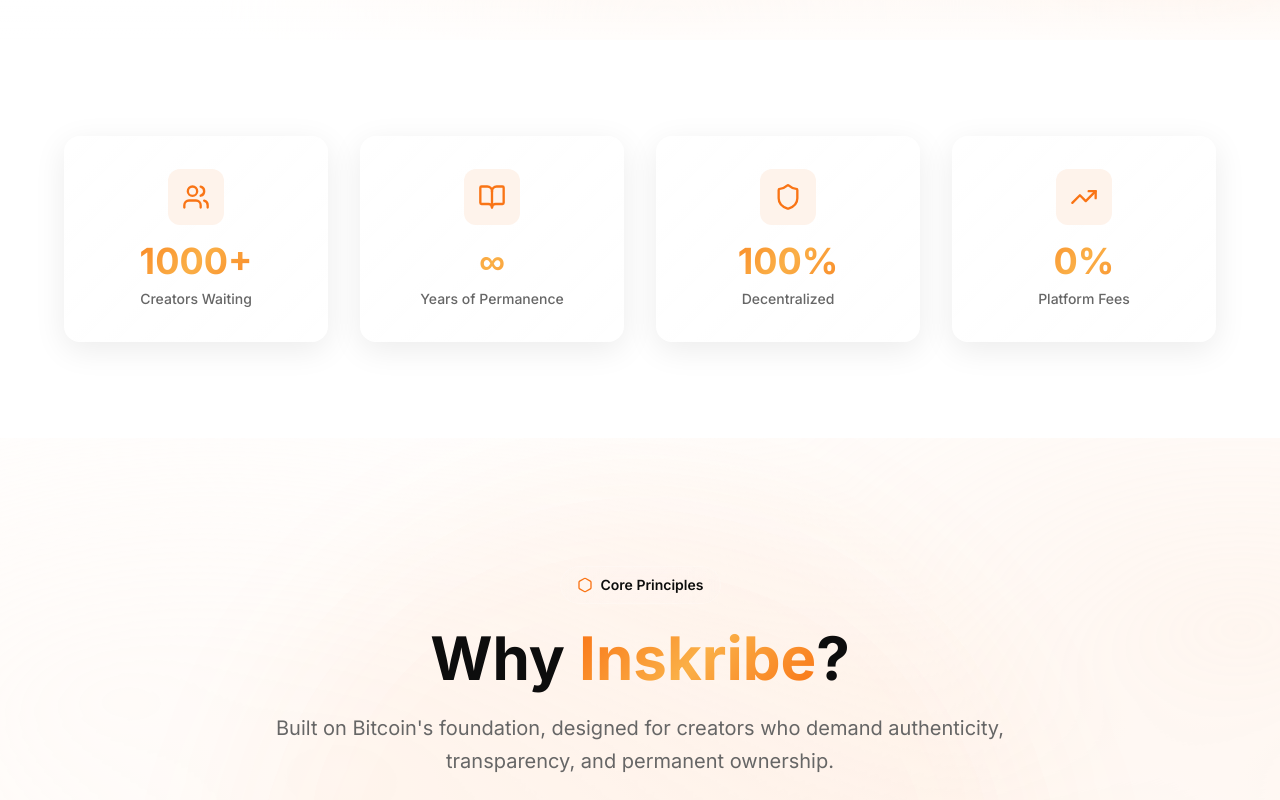
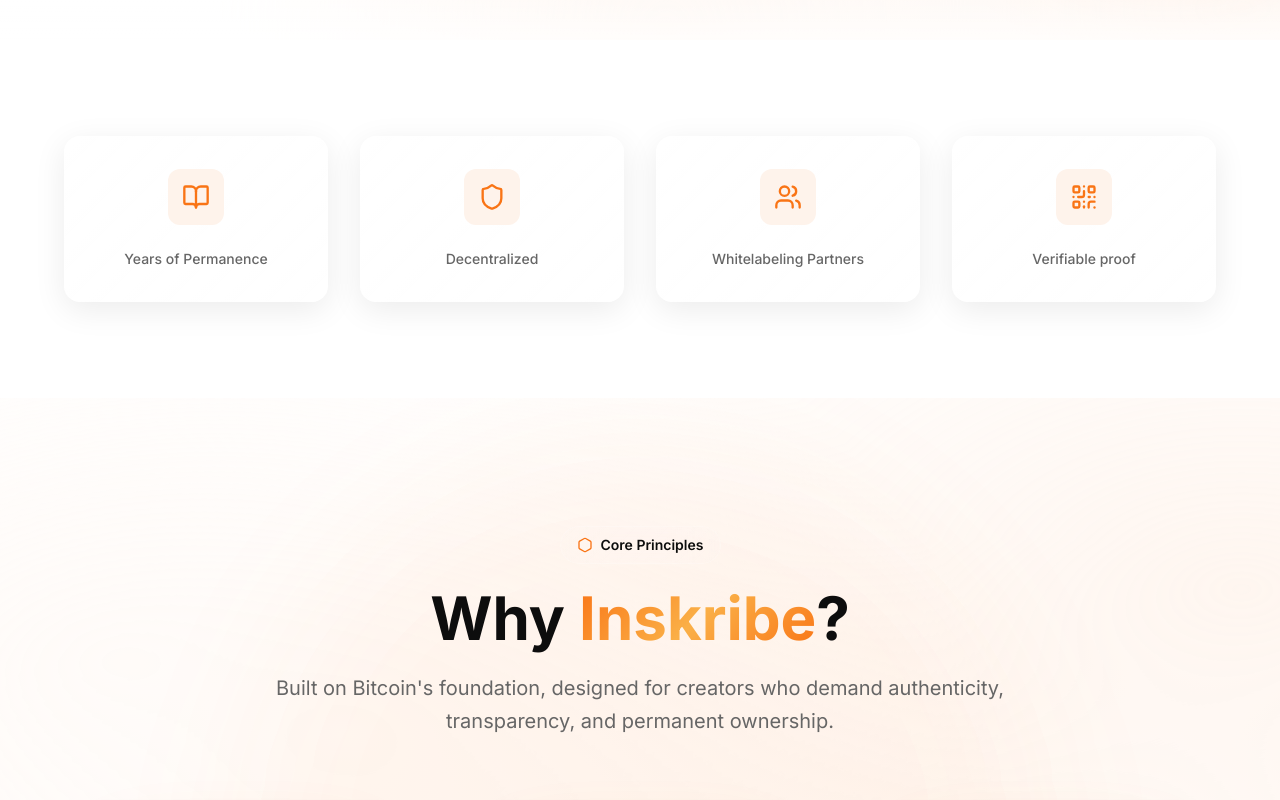
Before and after one commit to HexQuarter/inskribe, a React (Vite) app: page / in a window 1280 px wide. Shown: the part 760-1560 px from the top of the page. Built offline with nearby package versions, Linux system fonts and the light colour scheme; the HTML template or start-up script is replaced by a standard one.

Commit message:
feat: customize with logo and refined text

```diff
--- a/package.json
+++ b/package.json
@@ -54,6 +54,7 @@
     "react-hook-form": "^7.61.1",
     "react-resizable-panels": "^2.1.9",
     "react-router-dom": "^6.30.1",
+    "react-router-hash-link": "^2.4.3",
     "recharts": "^2.15.4",
     "sonner": "^1.7.4",
     "tailwind-merge": "^2.6.0",
--- a/src/components/Features.tsx
+++ b/src/components/Features.tsx
@@ -23,7 +23,7 @@
 
 const Features = () => {
   return (
-    <section className="relative py-32 px-4 sm:px-6 lg:px-8 overflow-hidden">
+    <section className="relative py-32 px-4 sm:px-6 lg:px-8 overflow-hidden" id="learn-more">
       {/* Background elements */}
       <div className="absolute inset-0 bg-gradient-mesh opacity-30" />
       <div className="absolute top-1/2 left-1/2 -translate-x-1/2 -translate-y-1/2 w-[800px] h-[800px] bg-primary/5 rounded-full blur-3xl" />
--- a/src/components/Footer.tsx
+++ b/src/components/Footer.tsx
@@ -1,4 +1,6 @@
 import { Bitcoin } from "lucide-react";
+
+import Logo from "../assets/hexquarter_logo_transparent2.png"
 
 const Footer = () => {
   return (
@@ -19,7 +21,7 @@
           </div>
 
           {/* Links - placeholder for future navigation */}
-          <div className="flex flex-wrap justify-center gap-8 text-sm">
+          {/* <div className="flex flex-wrap justify-center gap-8 text-sm">
             <a href="#" className="text-muted-foreground hover:text-primary transition-colors duration-300">
               About
             </a>
@@ -32,11 +34,11 @@
             <a href="#" className="text-muted-foreground hover:text-primary transition-colors duration-300">
               Discord
             </a>
-          </div>
+          </div> */}
 
           {/* Copyright */}
           <p className="text-sm text-muted-foreground">
-            © {new Date().getFullYear()} Inskribe. Built on Bitcoin.
+            © {new Date().getFullYear()} Inskribe - <br />by <a href="https://hexquarter.com" target="_blank" rel="noopener noreferrer"><img src={Logo} className="h-[15px] inline"/></a>.
           </p>
         </div>
       </div>
--- a/src/components/Hero.tsx
+++ b/src/components/Hero.tsx
@@ -1,5 +1,7 @@
 import { Button } from "@/components/ui/button";
 import { ArrowRight, Sparkles } from "lucide-react";
+import { HashLink } from 'react-router-hash-link';
+
 
 interface HeroProps {
   onJoinWaitlist: () => void;
@@ -59,8 +61,9 @@
               variant="outline"
               size="lg"
               className="text-lg px-8 py-7 glass-effect hover:shadow-soft transition-all duration-300 border-primary/20 hover:border-primary/40"
+              asChild
             >
-              Learn More
+              <HashLink to="#learn-more">Learn More</HashLink>
             </Button>
           </div>
 
--- a/src/components/Stats.tsx
+++ b/src/components/Stats.tsx
@@ -1,25 +1,25 @@
-import { Users, BookOpen, Shield, TrendingUp } from "lucide-react";
+import { Users, BookOpen, Shield, TrendingUp, QrCode } from "lucide-react";
 
 const stats = [
   {
-    icon: Users,
-    value: "1000+",
-    label: "Creators Waiting",
-  },
-  {
     icon: BookOpen,
-    value: "∞",
+    value: "",
     label: "Years of Permanence",
   },
   {
     icon: Shield,
-    value: "100%",
+    value: "",
     label: "Decentralized",
   },
+   {
+    icon: Users,
+    value: "",
+    label: "Whitelabeling Partners",
+  },
   {
-    icon: TrendingUp,
-    value: "0%",
-    label: "Platform Fees",
+    icon: QrCode,
+    value: "",
+    label: "Verifiable proof",
   },
 ];
 
```
Also changed, not shown: src/assets/hexquarter_logo_transparent2.png (added), 1 other file (tests, documents, lock files or other folders).
